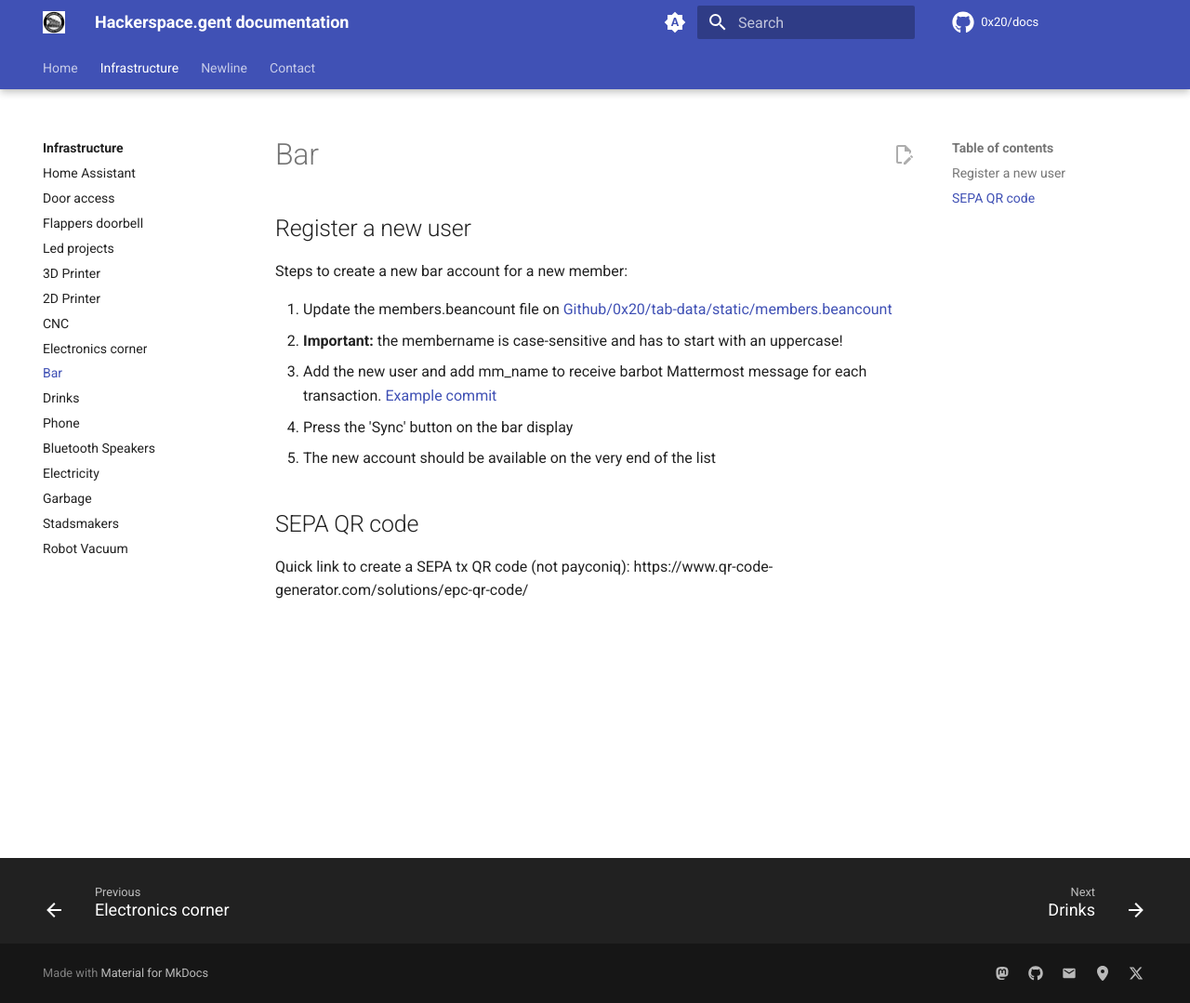
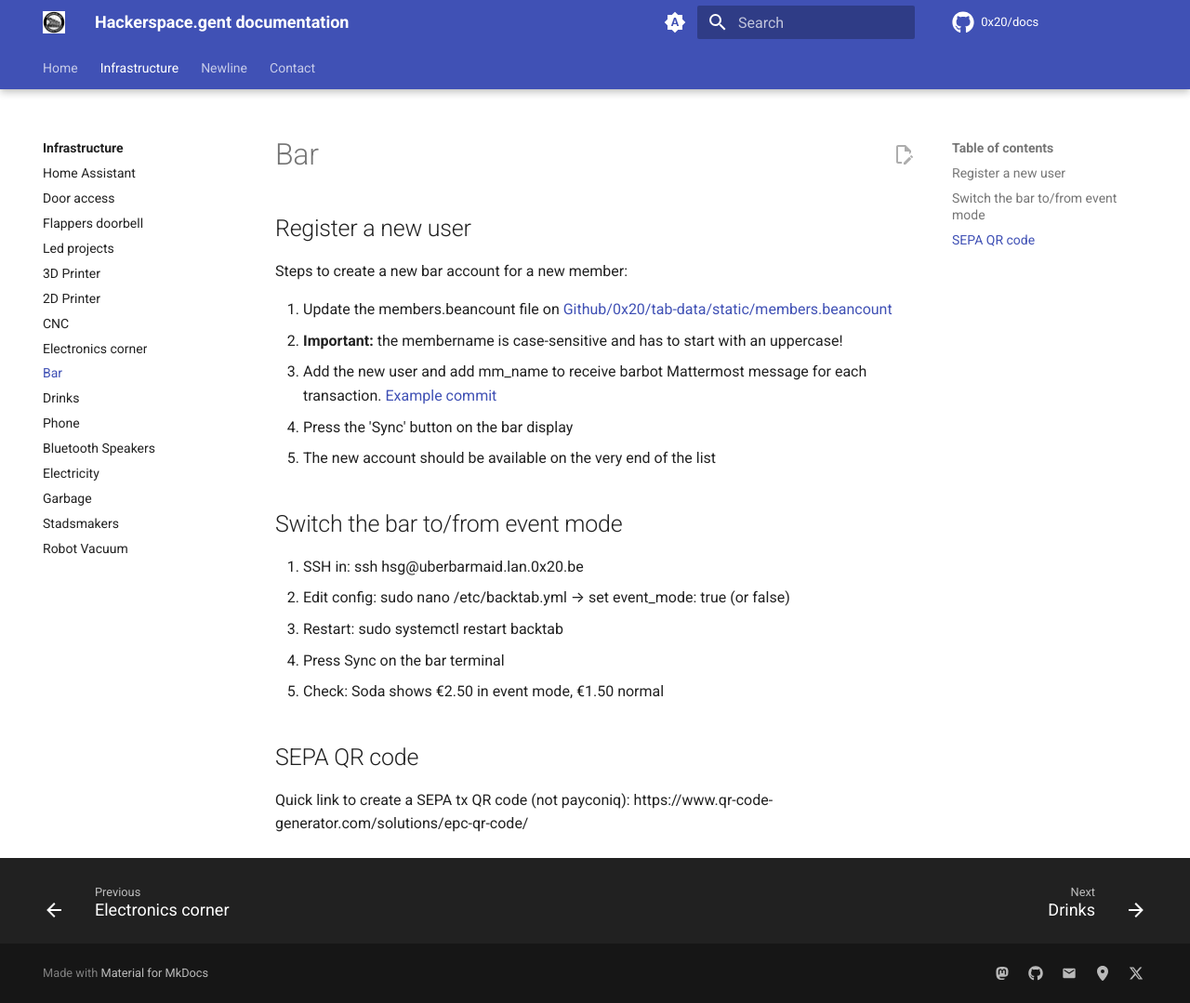
Before and after one commit to 0x20/docs, an MkDocs documentation site: the page built from docs/infra/bar.md, in a window 1280 px wide and 1079 px high. Shown: the whole window at 93% size. Built offline with MkDocs 1.6.1 and Material for MkDocs 9.7.7, drawn with Linux system fonts in a browser that asks for light colours; comment, search, counter and statistics services are not loaded.

Commit message:
Update bar.md
add event mode description

```diff
--- a/docs/infra/bar.md
+++ b/docs/infra/bar.md
@@ -9,5 +9,13 @@ Steps to create a new bar account for a new member:
 4. Press the 'Sync' button on the bar display
 5. The new account should be available on the very end of the list
 
+## Switch the bar to/from event mode
+
+  1. SSH in: ssh hsg@uberbarmaid.lan.0x20.be
+  2. Edit config: sudo nano /etc/backtab.yml → set event_mode: true (or false)
+  3. Restart: sudo systemctl restart backtab
+  4. Press Sync on the bar terminal
+  5. Check: Soda shows €2.50 in event mode, €1.50 normal
+
 ## SEPA QR code
 Quick link to create a SEPA tx QR code (not payconiq): https://www.qr-code-generator.com/solutions/epc-qr-code/
```
